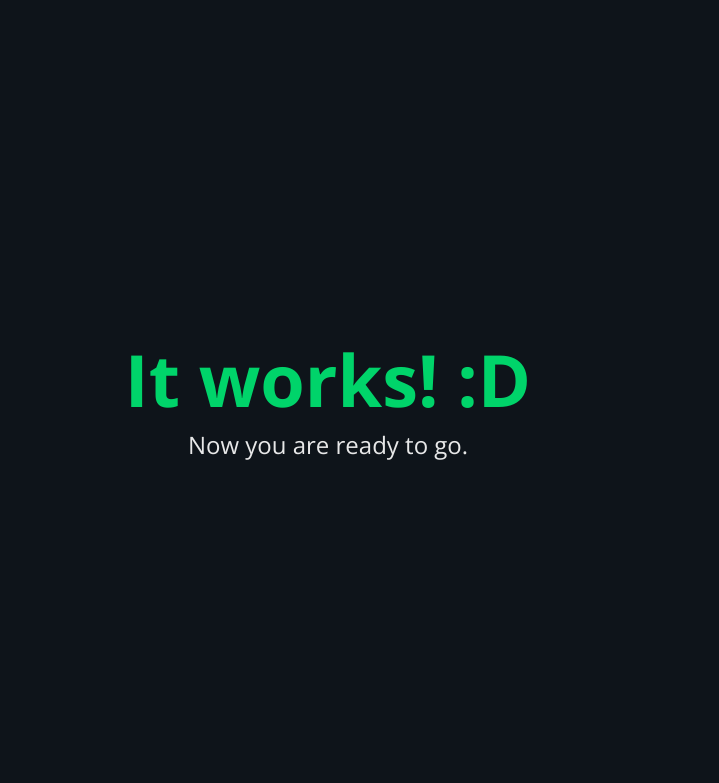
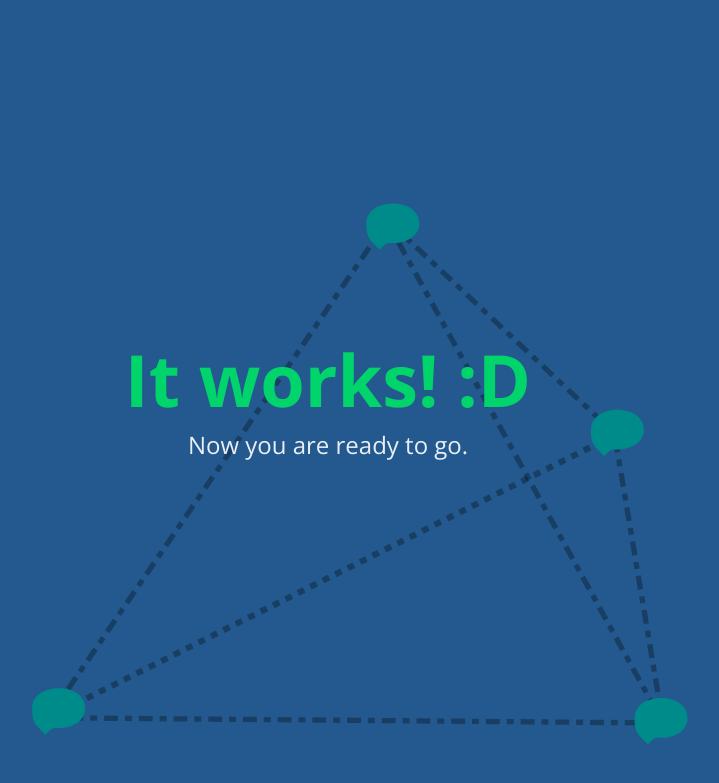
Before and after one commit to dayanyrec/idea-network, a plain HTML site: page index.html in a window 1280 px wide. Shown: the part 5-788 px from the top of the page, without its empty margins (312-1031 px from the left). Drawn offline with nearby package versions, Linux system fonts and the light colour scheme.

Commit message:
Adiciona logo como fundo

```diff
--- a/index.html
+++ b/index.html
@@ -7,8 +7,15 @@
 	<link rel="stylesheet" href="https://fonts.googleapis.com/css?family=Open+Sans:300,700">
 	<style>
 	body {
-	    background: #0e141a;
-	    font-family: 'Open Sans', sans-serif;
+		margin: 0;
+		padding: 0;
+		height: 100vh;
+		background-image: url('idea-network.svg');
+		background-color: #23598f;
+		background-repeat: no-repeat;
+		background-position: center;
+		background-size: cover;
+	  font-family: 'Open Sans', sans-serif;
 	}
 	.container {
 		position: absolute;
```
Also changed, not shown: idea-network.svg (added).
